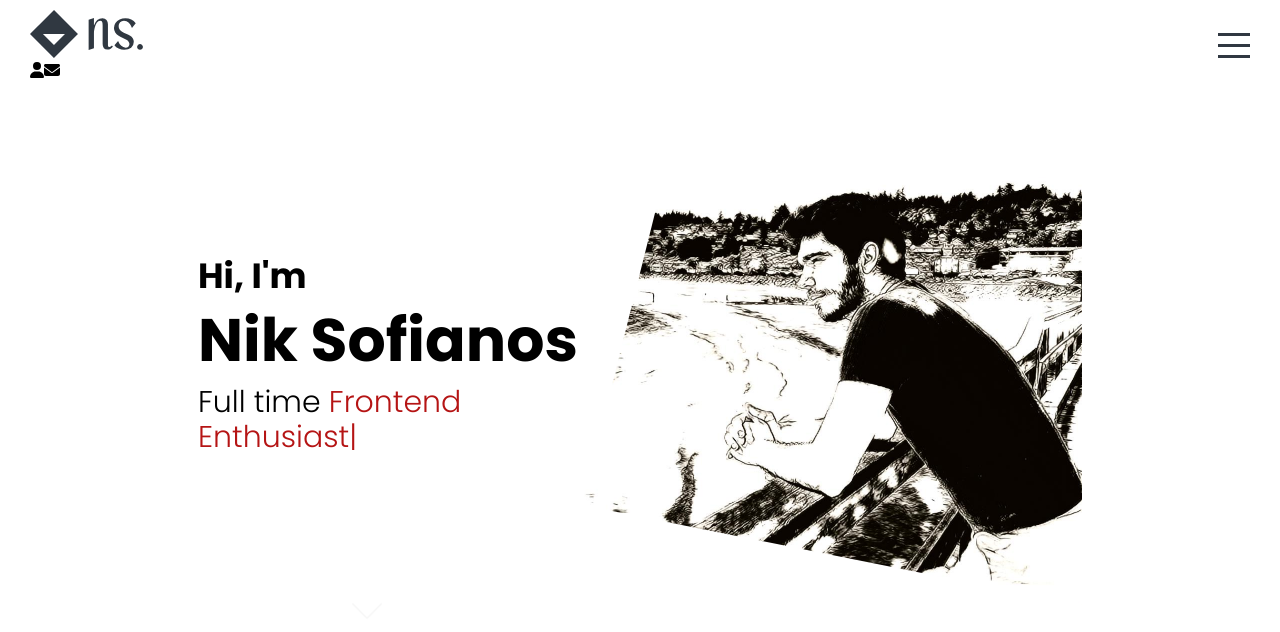
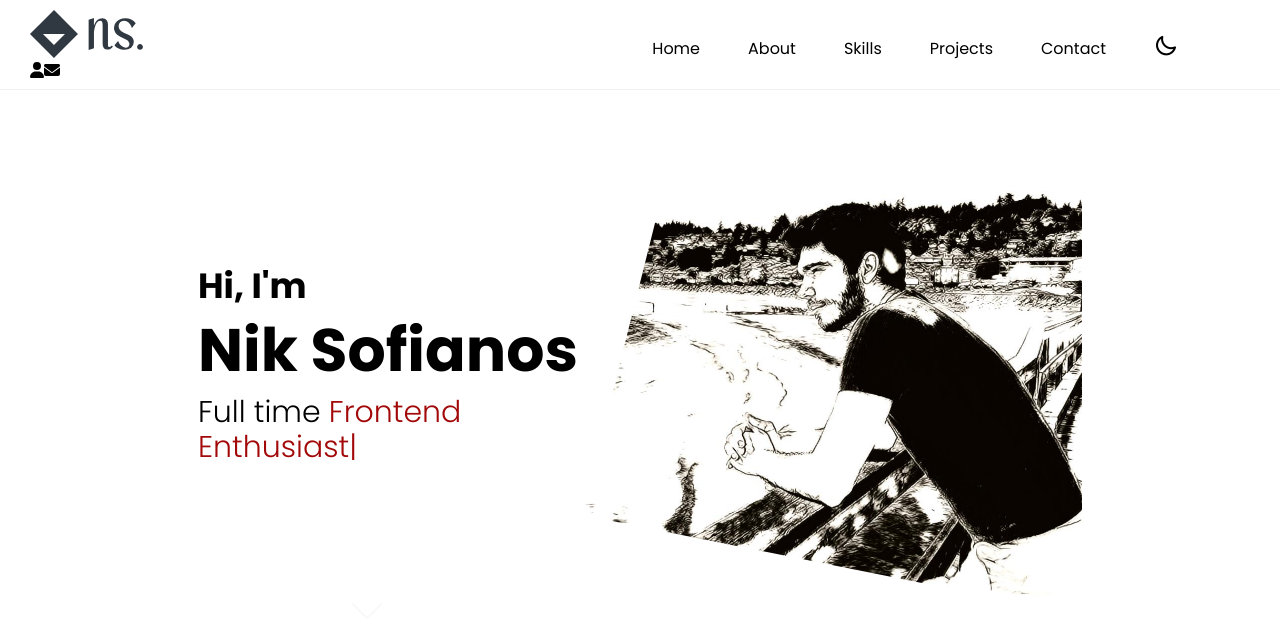
Before and after one commit to nsofianos/nsofianos.github.io, a React (Create React App) app: page / in a window 1280 px wide. Shown: the top 632 px of the page. Built offline with nearby package versions, Linux system fonts and the light colour scheme.

Commit message:
add navbar links for desktop view

```diff
--- a/public/index.html
+++ b/public/index.html
@@ -10,6 +10,10 @@
       integrity="sha512-KfkfwYDsLkIlwQp6LFnl8zNdLGxu9YAA1QvwINks4PhcElQSvqcyVLLD9aMhXd13uQjoXtEKNosOWaZqXgel0g=="
       crossorigin="anonymous"
       referrerpolicy="no-referrer"
+    />
+    <link
+      rel="stylesheet"
+      href="https://unicons.iconscout.com/release/v4.0.0/css/line.css"
     />
     <!-- Normalize -->
     <link
--- a/src/components/App.scss
+++ b/src/components/App.scss
@@ -3,10 +3,10 @@
 
   .sections {
     overflow: scroll;
-    height: calc(100vh - 70px);
+    height: calc(100vh - 90px);
     width: 100%;
     position: relative;
-    top: 70px;
+    top: 90px;
     scroll-snap-type: y mandatory;
     scroll-behavior: smooth;
     scrollbar-width: none; //firefox
@@ -16,7 +16,7 @@
 
     > * {
       width: 100vw;
-      height: calc(100vh - 70px);
+      height: calc(100vh - 90px);
       scroll-snap-align: start;
     }
   }
--- a/src/components/Nav/NavBar.js
+++ b/src/components/Nav/NavBar.js
@@ -19,6 +19,14 @@ function NavBar(props) {
           </div>
         </div>
         <div className="nav-right">
+          <div className="links">
+            <a href="#intro">Home</a>
+            <a href="about">About</a>
+            <a href="#skills">Skills</a>
+            <a href="#projects">Projects</a>
+            <a href="#contact">Contact</a>
+            <i class="uil uil-moon"></i>
+          </div>
           <div
             className="hamburger"
             onClick={() => props.setSidebarOpen(!props.sidebarOpen)}
--- a/src/components/Nav/NavBar.scss
+++ b/src/components/Nav/NavBar.scss
@@ -2,11 +2,13 @@
 .nav {
   background-color: white;
   width: 100%;
-  height: 70px;
+  height: 90px;
   position: fixed;
   top: 0;
   transition: all 1s ease;
   z-index: 3;
+  border-bottom: 1px solid rgb(240, 240, 240);
+
   .wrapper {
     display: flex;
     justify-content: space-between;
@@ -14,6 +16,7 @@
     align-items: center;
   }
 
+  // LEFT SECTION OF NAVBAR
   .nav-left {
     overflow: hidden;
     .logo {
@@ -21,6 +24,7 @@
     }
   }
 
+  // RIGHT SECTION OF NAVBAR
   .nav-right {
     .hamburger {
       width: 32px;
@@ -30,6 +34,10 @@
       justify-content: space-between;
       cursor: pointer;
 
+      @media only screen and (min-width: 600px) {
+        display: none;
+      }
+
       span {
         width: 100%;
         height: 3px;
@@ -38,8 +46,26 @@
         transition: all 2s ease;
       }
     }
+    .links {
+      a,
+      i {
+        margin-right: 3em;
+        &:hover {
+          color: #a10807;
+          cursor: pointer;
+        }
+        &.active {
+          color: #a10807;
+        }
+      }
+
+      @media only screen and (max-width: 600px) {
+        display: none;
+      }
+    }
   }
 
+  // MOBILE ACTIVE STATE
   &.active {
     background-color: $clr-nav;
     color: white;
--- a/src/components/Sections/Intro/Intro.scss
+++ b/src/components/Sections/Intro/Intro.scss
@@ -46,7 +46,7 @@
 
         span {
           font-size: inherit;
-          color: #b51414;
+          color: #a10807;
         }
 
         .ityped-cursor {
--- a/src/index.scss
+++ b/src/index.scss
@@ -20,3 +20,13 @@ body {
 h2 {
   font-size: $font-md;
 }
+
+a {
+  text-decoration: none;
+  color: inherit;
+}
+
+i {
+  font-size: 1.5em;
+  color: inherit;
+}
```
